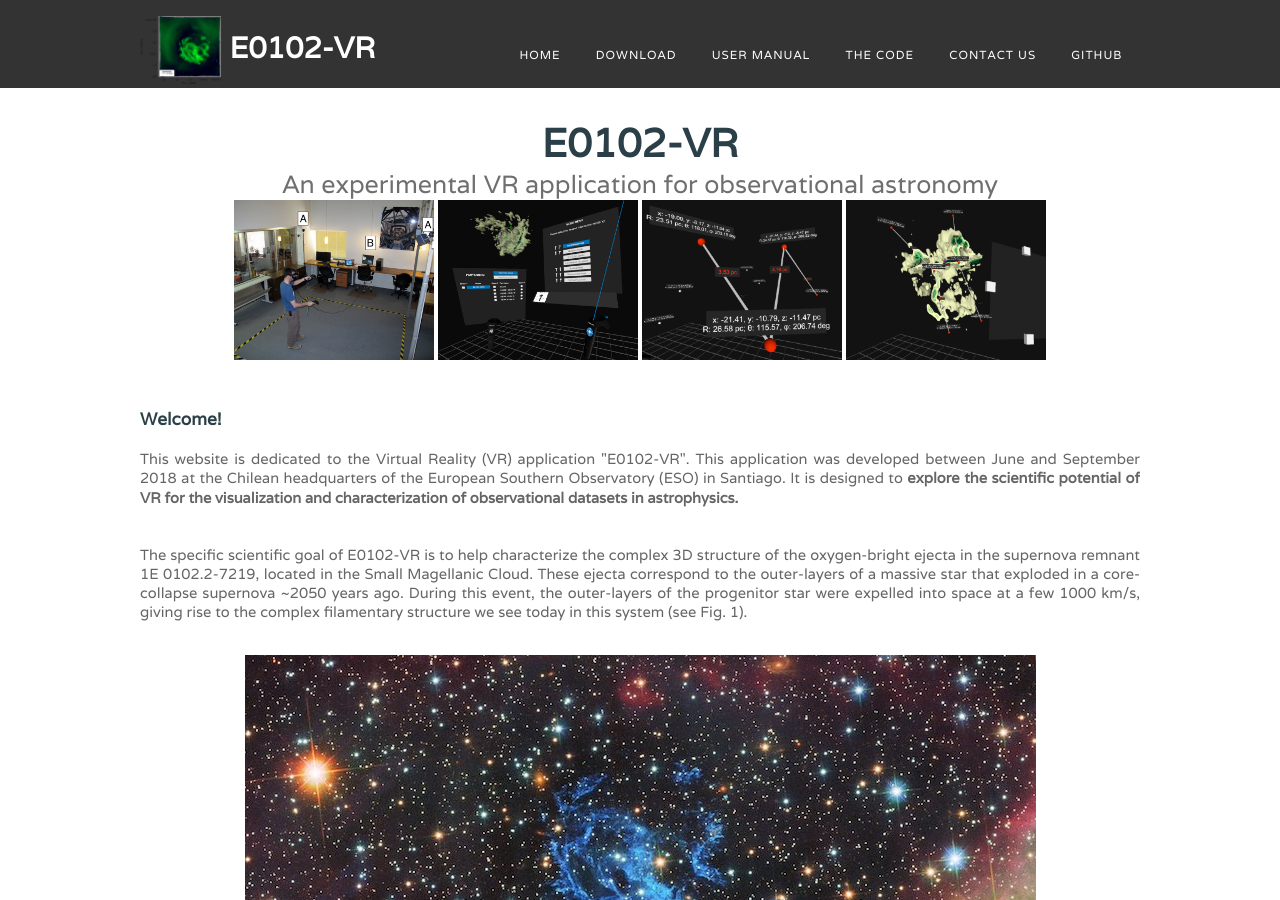
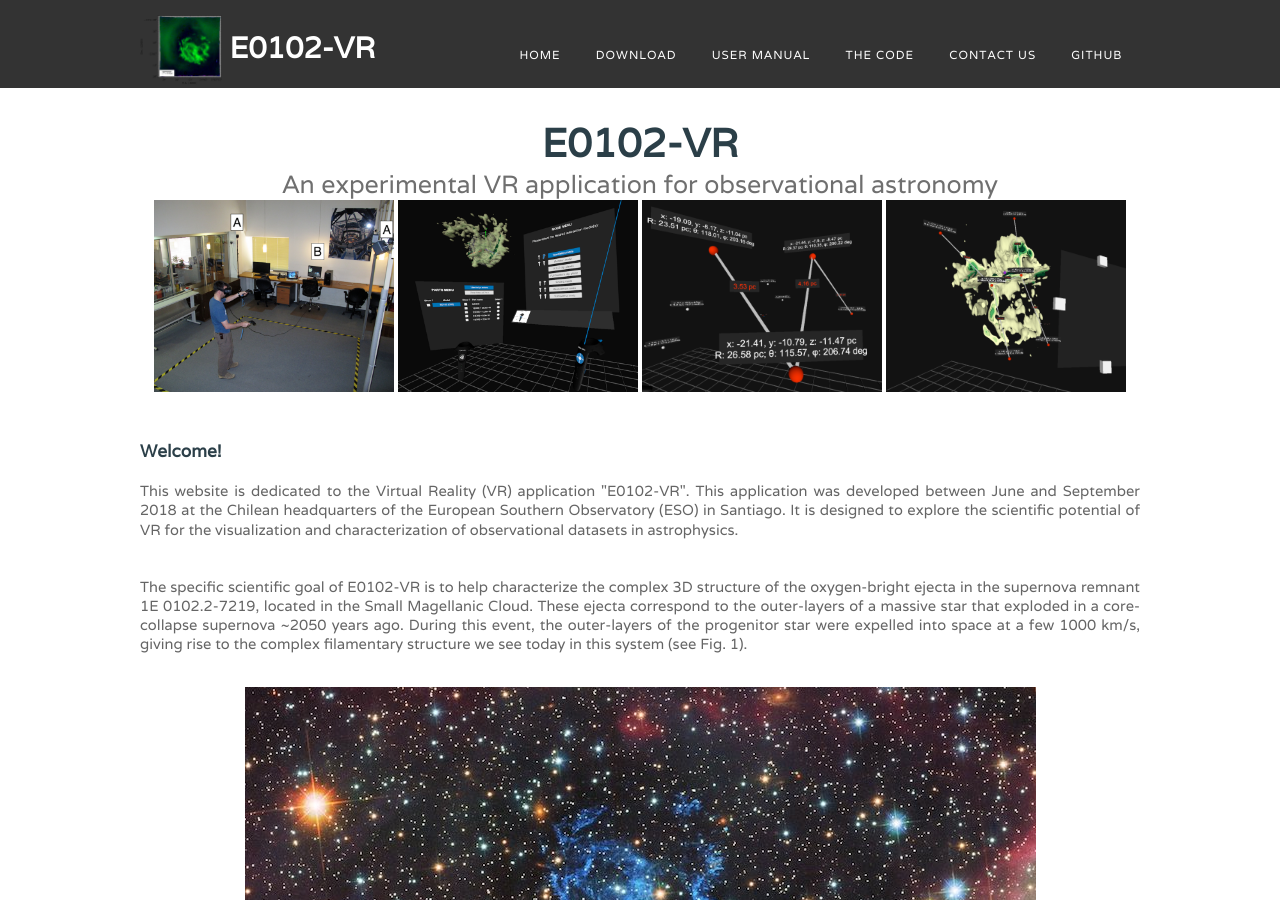
Before and after one commit to fpavogt/E0102-VR, a Jekyll site: the page built from index.html, in a window 1280 px wide and 900 px high. Built offline with Jekyll 4.4.1, drawn with Linux system fonts in a browser that asks for light colours.

```diff
--- a/index.html
+++ b/index.html
@@ -8,13 +8,12 @@
 <div class="title">
 	<h2>E0102-VR</h2>
 	<span class="byline">An experimental VR application for observational astronomy</span>
-
-
+	<br>
 <p style="width:100%;line-height:130%;text-align: center">
-<img src="./images/IMG_3940_s.png" style="width:20%;align:middle;margin-left:auto;margin-right:auto"/>
-<img src="./images/E0102-VR_menus.png" style="width:20%;align:middle;margin-left:auto;margin-right:auto"/>
-<img src="./images/E0102-VR_measure.png" style="width:20%;align:middle;margin-left:auto;margin-right:auto"/>
-<img src="./images/E0102-VR_funnel.png" style="width:20%;align:middle;margin-left:auto;margin-right:auto"/>
+<img src="./images/IMG_3940_s.png" style="width:24%;align:middle;margin-left:auto;margin-right:auto"/>
+<img src="./images/E0102-VR_menus.png" style="width:24%;align:middle;margin-left:auto;margin-right:auto"/>
+<img src="./images/E0102-VR_measure.png" style="width:24%;align:middle;margin-left:auto;margin-right:auto"/>
+<img src="./images/E0102-VR_funnel.png" style="width:24%;align:middle;margin-left:auto;margin-right:auto"/>
 <br>
 </p>
 
@@ -29,8 +28,8 @@
 This website is dedicated to the Virtual Reality (VR)
 application "E0102-VR". This application was developed between June and September 2018 at
 the Chilean headquarters of the European Southern Observatory (ESO) in Santiago. It is
-designed to <b>explore the scientific potential of VR for the visualization and
-characterization of observational datasets in astrophysics.</b><br>
+designed to explore the scientific potential of VR for the visualization and
+characterization of observational datasets in astrophysics.<br>
 <br>
 <br>
 The specific scientific goal of E0102-VR is to help characterize the complex 3D structure of
```
